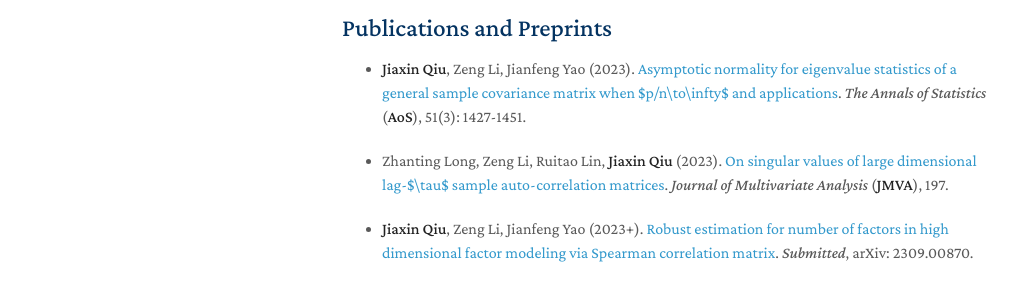
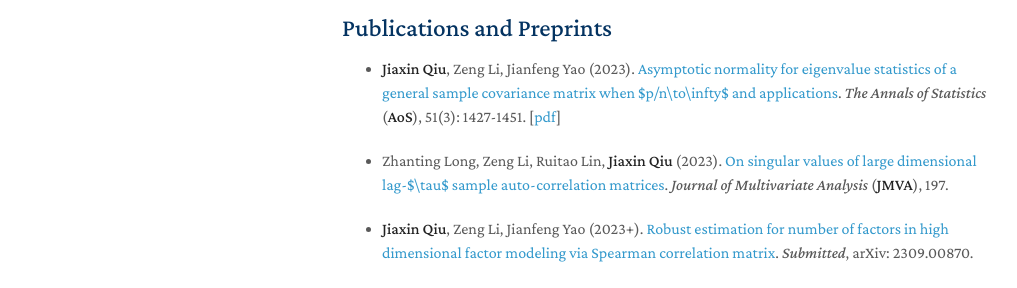
Before and after one commit to jxqiu77/jxqiu77.github.io, a Jekyll site: the page built from index.md, in a window 1280 px wide and 989 px high. Shown: the part 408-696 px from the top of the window, without its empty margins (128-1145 px from the left). Built offline with Jekyll 4.4.1, drawn with Linux system fonts in a browser that asks for light colours; nearby versions of some CDN libraries; a style sheet for code colours, icons or effects is not loaded; our own code applies the rules of GitHub Pages for plain Markdown files.

Commit message:
Update index.md

```diff
--- a/index.md
+++ b/index.md
@@ -19,7 +19,7 @@
 
 ## Publications and Preprints
 
-- **Jiaxin Qiu**, Zeng Li, Jianfeng Yao (2023). [Asymptotic normality for eigenvalue statistics of a general sample covariance matrix when $p/n\to\infty$ and applications](https://doi.org/10.1214/23-AOS2300). *The Annals of Statistics* (**AoS**), 51(3): 1427-1451.
+- **Jiaxin Qiu**, Zeng Li, Jianfeng Yao (2023). [Asymptotic normality for eigenvalue statistics of a general sample covariance matrix when $p/n\to\infty$ and applications](https://doi.org/10.1214/23-AOS2300). *The Annals of Statistics* (**AoS**), 51(3): 1427-1451. [[pdf](assets/files/2023-AoS-main.pdf)]
 
 - Zhanting Long, Zeng Li, Ruitao Lin, **Jiaxin Qiu** (2023). [On singular values of large dimensional lag-$\tau$ sample auto-correlation matrices](https://doi.org/10.1016/j.jmva.2023.105205). *Journal of Multivariate Analysis* (**JMVA**), 197.
 
```
